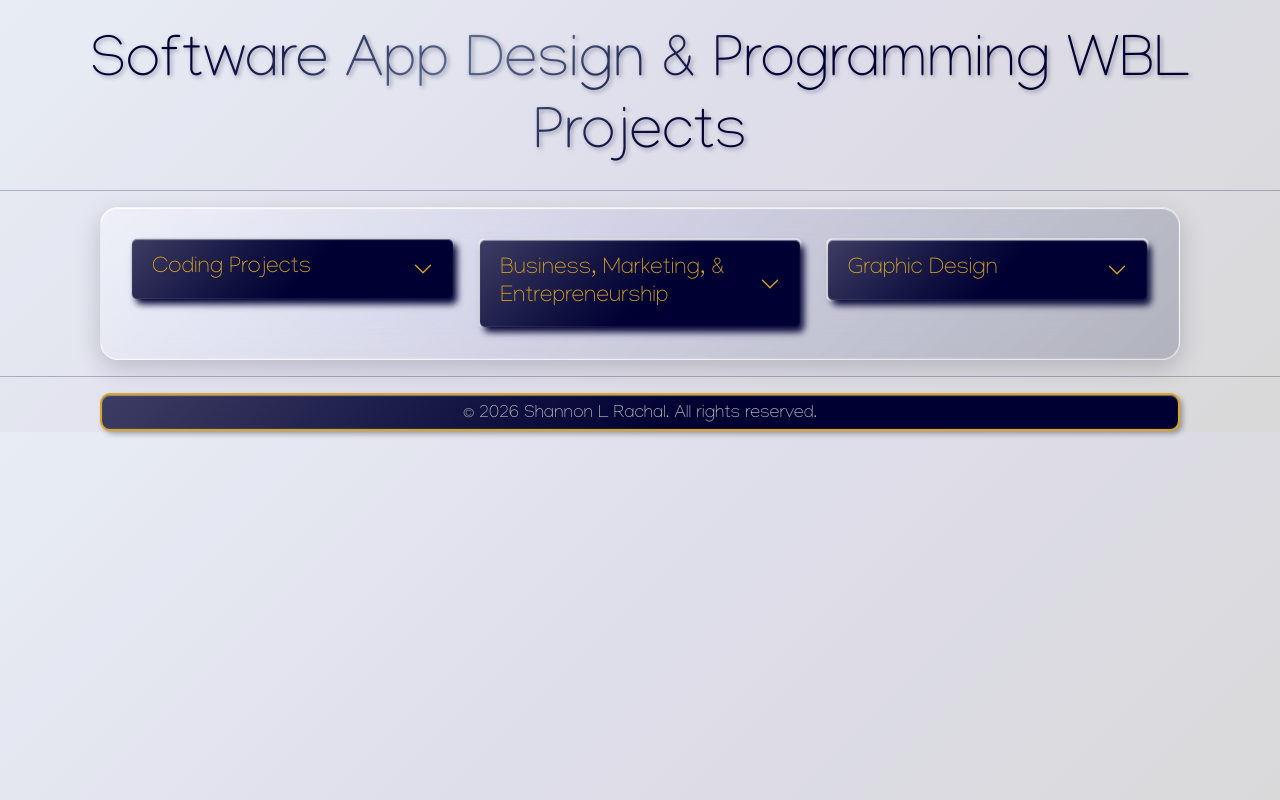
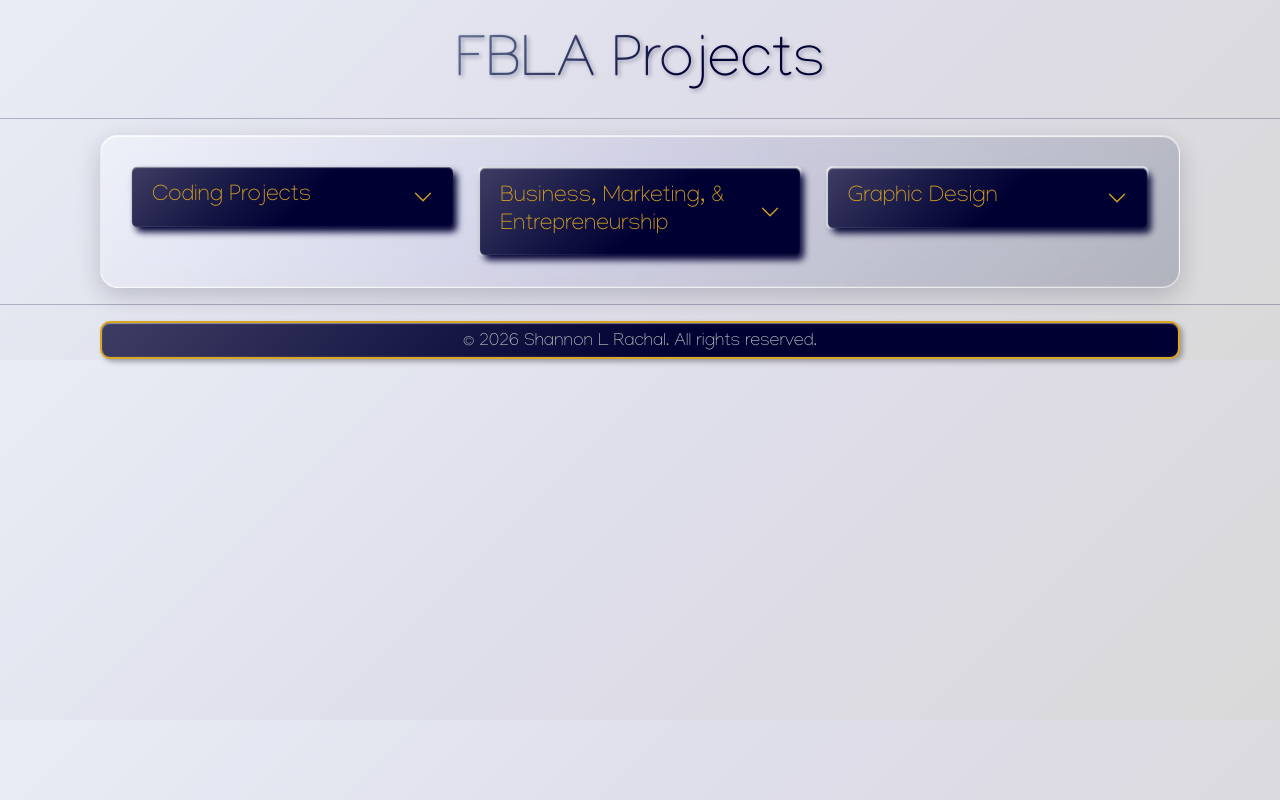
Before and after one commit to srachal674/coding-projects, a plain HTML site: page WBL/FBLA-Projects/index.html in a window 1280 px wide. Drawn offline with nearby package versions, Linux system fonts and the light colour scheme.

Commit message:
Update FBLA Projects page title

```diff
--- a/WBL/FBLA-Projects/index.html
+++ b/WBL/FBLA-Projects/index.html
@@ -14,7 +14,7 @@
 
 <body>
     <!--Page Header-->
-    <h1 class="page-title">Software App Design & Programming WBL Projects</h1>
+    <h1 class="page-title">FBLA Projects</h1>
 
     <hr>
 
```
